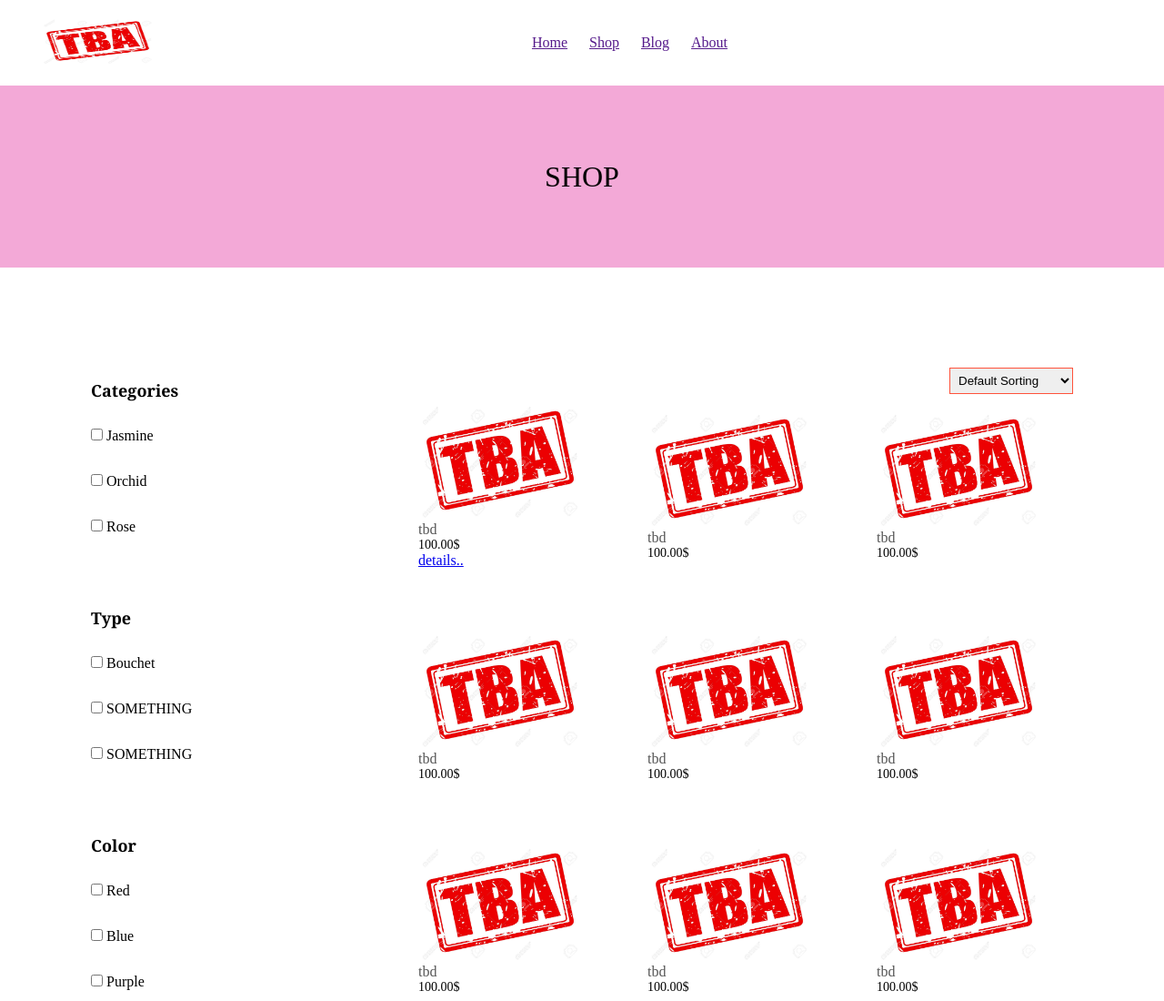
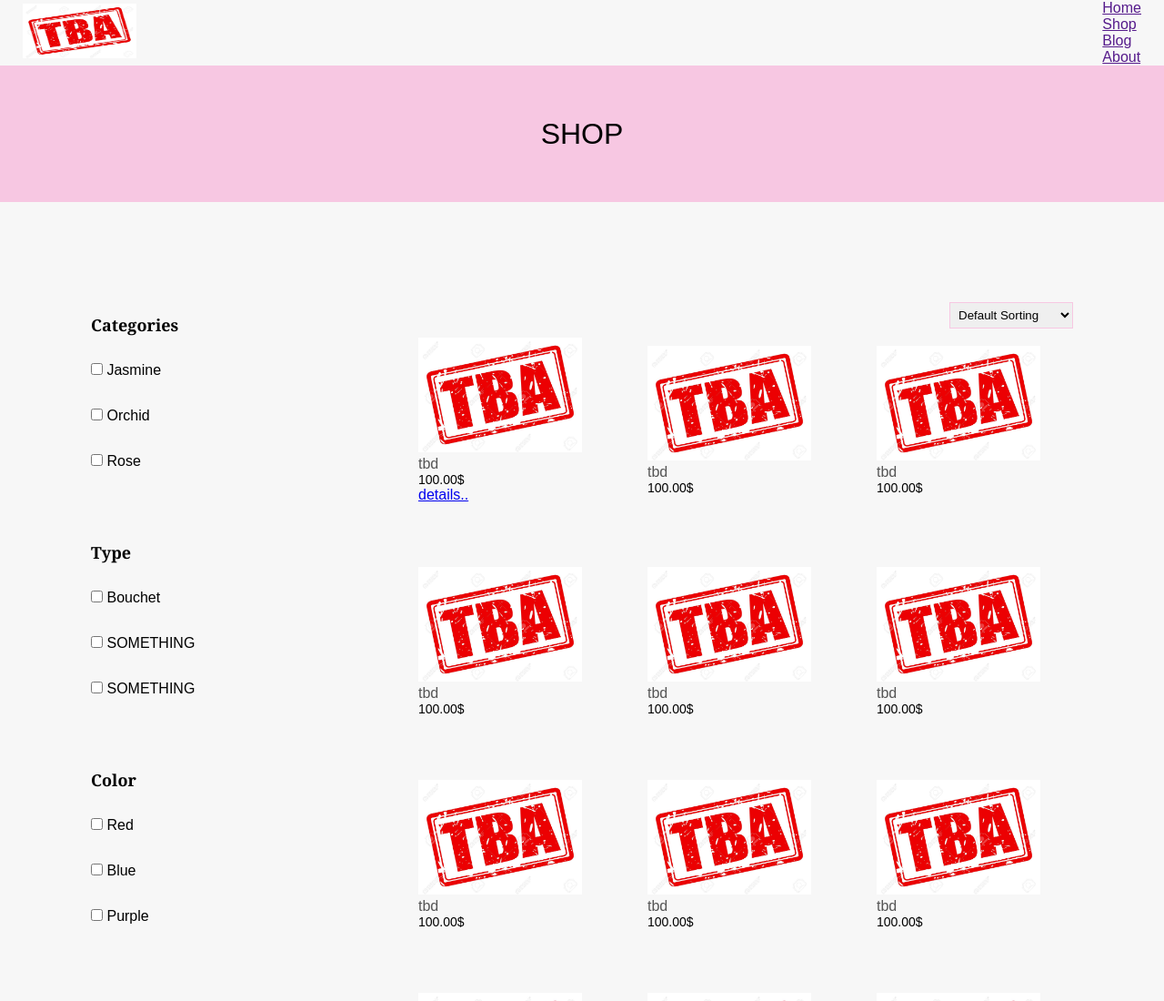
Before and after one commit to simco-gabriela/TW_A3_Florea_Simco, a plain HTML site: page shop.html in a window 1280 px wide. Shown: the top 1100 px of the page at 91% size. Drawn offline with Linux system fonts and the light colour scheme.

Commit message:
Add files via upload

```diff
--- a/css/cart.css
+++ b/css/cart.css
@@ -5,28 +5,67 @@
 }
 
 /* navbar */
-.row {
-    display: flex;
-    align-items: center;
-    flex-wrap: wrap;
-    justify-content: space-around;
+body {
+    font-family: 'Arial', sans-serif;
+    margin: 0;
+    padding: 0;
+    background-color: #f7f7f7;
 }
+header {
+    background-color: #f7c7e2;
+    color: black;
+    padding: 20px 20px;
+}
+
 .navbar {
     display: flex;
+    justify-content: space-between;
     align-items: center;
-    padding: 20px;
 }
-nav {
-    flex: 1;
-    text-align: center;
+
+.logo img {
+    height: 60px;
 }
-nav ul{
-    display: inline-block;
-    list-style: none;
+
+.menu ul {
+    list-style-type: none;
+    display: flex;
 }
-nav ul li{
-    display: inline-block;
-    margin-right: 20px;
+
+.menu li {
+    padding: 0 15px;
+    position: relative;
+}
+
+.menu li a {
+    color: black;
+    text-decoration: none;
+    display: block;
+}
+
+.menu li.submenu ul {
+    display: none;
+    position: absolute;
+    background-color: #f8c1e0;
+    padding: 10px;
+    list-style-type: none;
+    margin-top: 5px;
+    left: 0;
+    min-width: 200px;
+}
+
+.menu li.submenu:hover > ul,
+.menu li.submenu ul:hover {
+    display: block;
+}
+
+.hamburger {
+    display: none;
+    background: none;
+    border: none;
+    color: white;
+    font-size: 24px;
+    cursor: pointer;
 }
 /*  cart   */
 .container {
@@ -57,7 +96,7 @@ th{
     text-align: left;
     padding: 5px;
     color: white;
-    background: rgb(0, 204, 85);
+    background: #f8c1e0;
     font-weight: normal;
 }
 td{
@@ -69,7 +108,7 @@ td input{
     padding: 5px;
 }
 td a{
-    color: red;
+    color: black;
     font-size: 12px;
 }
 td img{
@@ -82,7 +121,7 @@ td img{
     justify-content: flex-end;
 }
 .total-price table{
-    border-top: 3px solid red;
+    border-top: 3px solid #f8c1e0;
     width: 100%;
     max-width: 350px;
 }
@@ -95,13 +134,13 @@ th:last-child{
 
 /*   footer   */
 .footer {
-    background: #000;
-    color: purple;
+    background:#f7c7e2;
+    color: black;
     font-size: 14px;
     padding: 60px 0 20px;
 }
 .footer p{
-    color: purple;
+    color: black;
 }
 .footer h3{
     color: #fff;
@@ -126,3 +165,19 @@ th:last-child{
     flex-basis: 12%;
     text-align: center;
 }
+
+.container-footer {
+    max-width: 1300px;
+    margin: auto;
+    padding-left: 25px;
+    padding-right: 25px;
+}
+.row-footer {
+    display: flex;
+    align-items: center;
+    flex-wrap: wrap;
+    justify-content: space-around;
+}
+ul{
+    list-style-type: none;
+}
--- a/css/product-detail.css
+++ b/css/product-detail.css
@@ -5,27 +5,72 @@
 }
 
 /* navbar */
+body {
+    font-family: 'Arial', sans-serif;
+    margin: 0;
+    padding: 0;
+    background-color: #f7f7f7;
+}
+header {
+    background-color: #f7c7e2;
+    color: black;
+    padding: 20px 20px;
+}
+
 .navbar {
     display: flex;
+    justify-content: space-between;
     align-items: center;
-    padding: 20px;
 }
-nav {
-    flex: 1;
-    text-align: center;
+
+.logo img {
+    height: 60px;
 }
-nav ul{
-    display: inline-block;
-    list-style: none;
+
+.menu ul {
+    list-style-type: none;
+    display: flex;
 }
-nav ul li{
-    display: inline-block;
-    margin-right: 20px;
+
+.menu li {
+    padding: 0 15px;
+    position: relative;
+}
+
+.menu li a {
+    color: black;
+    text-decoration: none;
+    display: block;
+}
+
+.menu li.submenu ul {
+    display: none;
+    position: absolute;
+    background-color: #f8c1e0;
+    padding: 10px;
+    list-style-type: none;
+    margin-top: 5px;
+    left: 0;
+    min-width: 200px;
+}
+
+.menu li.submenu:hover > ul,
+.menu li.submenu ul:hover {
+    display: block;
+}
+
+.hamburger {
+    display: none;
+    background: none;
+    border: none;
+    color: white;
+    font-size: 24px;
+    cursor: pointer;
 }
 /* body */
 .wallpaper{
-    background-color: rgb(219, 217, 217);
-    height: 200px;
+    background-color: #f7c7e2;
+    height: 150px;
     display: flex;
     flex-direction: column;
 }
@@ -59,13 +104,6 @@ nav ul li{
 .col-4 img{
     width: 100%;
 }
-.title {
-    text-align: center;
-    margin: 0 auto 80px;
-    position: relative;
-    line-height: 60px;
-    color: bisque;
-}
 h4 {
     color: #555;
     font-weight: normal;
@@ -80,7 +118,7 @@ ul{
     list-style-type: none;
 }
 select{
-    border: 1px solid #ff523b;
+    border: 1px solid #f7c7e2;
     padding: 5px;
 }
 select:focus{
@@ -118,6 +156,9 @@ select:focus{
     font-weight: bold;
     font-family: Georgia, 'Times New Roman', Times, serif;
 }
+.shop-col-1 img{
+    width: 100%;
+}
 .shop-col-2{
     padding-left: 25px;
     margin-top: 10px;
@@ -153,7 +194,7 @@ select:focus{
     padding-left: 10px;
     font-size: 20px;
     margin-right: 10px;
-    border: 1px solid red;
+    border: 1px solid #f7c7e2;
 }
 input:focus{
     outline: none;
@@ -167,20 +208,20 @@ input:focus{
     display: inline-block;
     font-size: 16px;
     cursor: pointer;
-    background-color: red;
+    background-color: #f7c7e2;
     border-radius: 30px;
 }
 
 
 /* footer */
 .footer {
-    background: #000;
-    color: purple;
+    background:#f7c7e2;
+    color: black;
     font-size: 14px;
     padding: 60px 0 20px;
 }
 .footer p{
-    color: purple;
+    color: black;
 }
 .footer h3{
     color: #fff;
@@ -205,6 +246,22 @@ input:focus{
     flex-basis: 12%;
     text-align: center;
 }
+
+.container-footer {
+    max-width: 1300px;
+    margin: auto;
+    padding-left: 25px;
+    padding-right: 25px;
+}
+.row-footer {
+    display: flex;
+    align-items: center;
+    flex-wrap: wrap;
+    justify-content: space-around;
+}
+ul{
+    list-style-type: none;
+}
 @media only screen and (max-width: 600px) {
     .row {
         text-align: center;
@@ -218,4 +275,7 @@ input:focus{
     .single-product{
         padding: 20px 0;
     }
+    .col-4 img{
+        width: 50%;
+    }
 }
--- a/css/shop.css
+++ b/css/shop.css
@@ -5,27 +5,72 @@
 }
 
 /* navbar */
+body {
+    font-family: 'Arial', sans-serif;
+    margin: 0;
+    padding: 0;
+    background-color: #f7f7f7;
+}
+header {
+    background-color: #f7c7e2;
+    color: black;
+    padding: 20px 20px;
+}
+
 .navbar {
     display: flex;
+    justify-content: space-between;
     align-items: center;
-    padding: 20px;
 }
-nav {
-    flex: 1;
-    text-align: center;
+
+.logo img {
+    height: 60px;
 }
-nav ul{
-    display: inline-block;
-    list-style: none;
+
+.menu ul {
+    list-style-type: none;
+    display: flex;
 }
-nav ul li{
-    display: inline-block;
-    margin-right: 20px;
+
+.menu li {
+    padding: 0 15px;
+    position: relative;
+}
+
+.menu li a {
+    color: black;
+    text-decoration: none;
+    display: block;
+}
+
+.menu li.submenu ul {
+    display: none;
+    position: absolute;
+    background-color: #f8c1e0;
+    padding: 10px;
+    list-style-type: none;
+    margin-top: 5px;
+    left: 0;
+    min-width: 200px;
+}
+
+.menu li.submenu:hover > ul,
+.menu li.submenu ul:hover {
+    display: block;
+}
+
+.hamburger {
+    display: none;
+    background: none;
+    border: none;
+    color: white;
+    font-size: 24px;
+    cursor: pointer;
 }
 /* body */
 .wallpaper{
-    background-color: rgb(243, 169, 215);
-    height: 200px;
+    background-color: #f7c7e2;
+    height: 150px;
     display: flex;
     flex-direction: column;
 }
@@ -64,7 +109,7 @@ nav ul li{
     margin: 0 auto 80px;
     position: relative;
     line-height: 60px;
-    color: bisque;
+    color: #f7c7e2;
 }
 h4 {
     color: #555;
@@ -80,7 +125,7 @@ ul{
     list-style-type: none;
 }
 select{
-    border: 1px solid #ff523b;
+    border: 1px solid #f7c7e2;
     padding: 5px;
 }
 select:focus{
@@ -129,13 +174,13 @@ select:focus{
 
 /* footer */
 .footer {
-    background: #000;
-    color: purple;
+    background:#f7c7e2;
+    color: black;
     font-size: 14px;
     padding: 60px 0 20px;
 }
 .footer p{
-    color: purple;
+    color: black;
 }
 .footer h3{
     color: #fff;
@@ -160,6 +205,22 @@ select:focus{
     flex-basis: 12%;
     text-align: center;
 }
+
+.container-footer {
+    max-width: 1300px;
+    margin: auto;
+    padding-left: 25px;
+    padding-right: 25px;
+}
+.row-footer {
+    display: flex;
+    align-items: center;
+    flex-wrap: wrap;
+    justify-content: space-around;
+}
+ul{
+    list-style-type: none;
+}
 @media only screen and (max-width: 600px) {
     .row {
         text-align: center;
@@ -167,4 +228,7 @@ select:focus{
     .col-4{
         flex-basis: 100%;
     }
+    .shop-container{
+        padding: 10%;
+    }
 }
```
